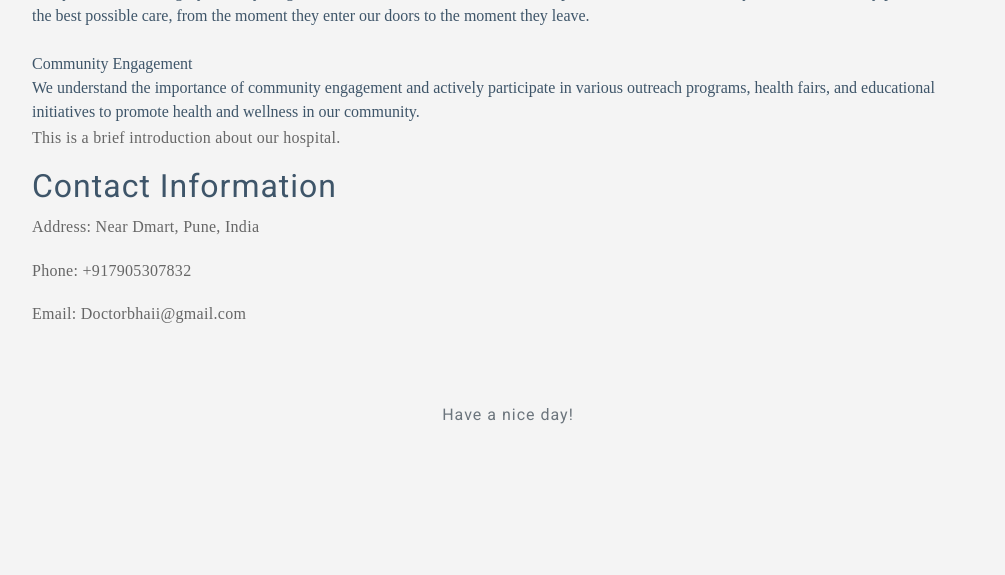
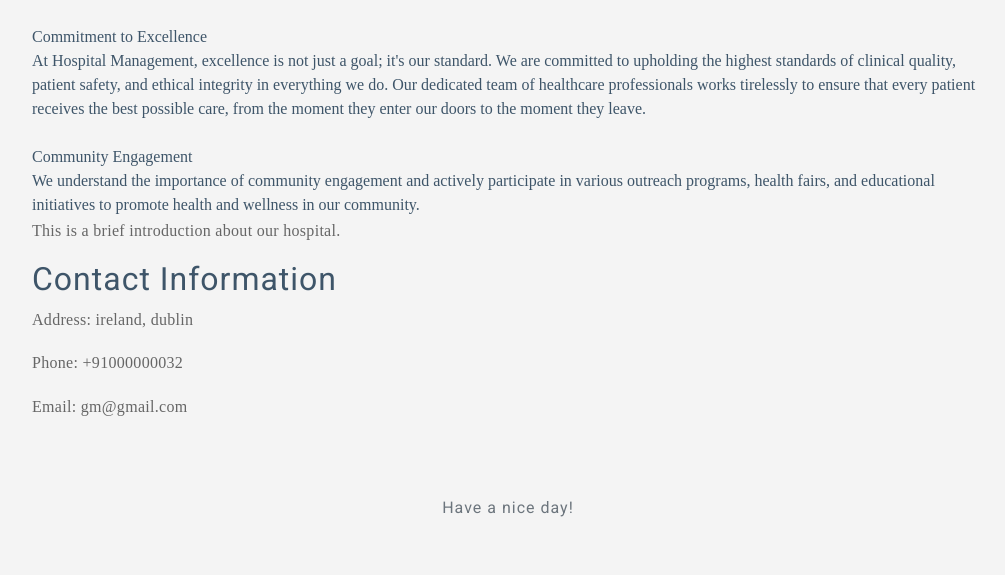
Before and after one commit to RavitejaRoyalyaparla/x23203447-hospitalmanagement-cpp, a Django app: page / in a window 1280 px wide. Shown: the part 3160-3735 px from the top of the page, without its empty margins (132-1137 px from the left). Before the commit the page ends 3584 px from the top, so only its background shows below. Run offline with Django 5.2, Linux system fonts and the light colour scheme; some libraries are stand-ins or nearby versions.

Commit message:
chaannnngggg

```diff
--- a/Hospital/settings.py
+++ b/Hospital/settings.py
@@ -121,7 +121,7 @@
 STATIC_ROOT = '/static/'
 
 STATICFILES_DIRS = [
-    os.path.join(BASE_DIR, 'static')
+    os.path.join(BASE_DIR, 'staticfiles')
 ]
 
 # Default primary key field type
--- a/templates/home.html
+++ b/templates/home.html
@@ -71,7 +71,7 @@
 <body>
     <nav></nav>
     <header>
-        <h1>DOCTOR BHAII</h1>
+        <h1>Hospital Management</h1>
         <p>Welcome to one of the prestigious hospital ever made</p>
     </header>
     <nav>
@@ -85,13 +85,13 @@
     </nav>
     <div class="container">
         <h2>About Us</h2>
-        <h2>Welcome to DOCTOR BHAI, Your Trusted Healthcare Partner
+        <h2>Welcome to Hospital Management, Your Trusted Healthcare Partner
 
-            <p>At DOCTOR BHAI, we pride ourselves on being a beacon of hope and healing in our community. With a rich history spanning over 2 years, our hospital has been dedicated to providing exceptional healthcare services with compassion, expertise, and innovation.</p><br>
+            <p>At Hospital Management, we pride ourselves on being a beacon of hope and healing in our community. With a rich history spanning over 2 years, our hospital has been dedicated to providing exceptional healthcare services with compassion, expertise, and innovation.</p><br>
             <br>
             <p>Our Mission</p><br>
 
-            <p>Our mission at DOCTOR BHAI is simple yet profound: to improve the health and well-being of every individual who walks through our doors. We strive to achieve this by delivering high-quality, patient-centered care that is accessible, affordable, and tailored to the unique needs of each patient.</p><br>
+            <p>Our mission at Hospital Management is simple yet profound: to improve the health and well-being of every individual who walks through our doors. We strive to achieve this by delivering high-quality, patient-centered care that is accessible, affordable, and tailored to the unique needs of each patient.</p><br>
             <br>
             Comprehensive Healthcare Services<br>
             <br>
@@ -141,16 +141,16 @@
             <br>
             Commitment to Excellence<br>
 
-            At DOCTOR BHAI, excellence is not just a goal; it's our standard. We are committed to upholding the highest standards of clinical quality, patient safety, and ethical integrity in everything we do. Our dedicated team of healthcare professionals works tirelessly to ensure that every patient receives the best possible care, from the moment they enter our doors to the moment they leave.<br>
+            At Hospital Management, excellence is not just a goal; it's our standard. We are committed to upholding the highest standards of clinical quality, patient safety, and ethical integrity in everything we do. Our dedicated team of healthcare professionals works tirelessly to ensure that every patient receives the best possible care, from the moment they enter our doors to the moment they leave.<br>
             <br>
             Community Engagement<br>
 
             We understand the importance of community engagement and actively participate in various outreach programs, health fairs, and educational initiatives to promote health and wellness in our community.<br>
         <p>This is a brief introduction about our hospital.</p>
         <h2>Contact Information</h2>
-        <p>Address: Near Dmart, Pune, India</p>
-        <p>Phone: +917905307832</p>
-        <p>Email: Doctorbhaii@gmail.com</p>
+        <p>Address: ireland, dublin</p>
+        <p>Phone: +91000000032</p>
+        <p>Email: gm@gmail.com</p>
     </div>
 </body>
 </html>
```
